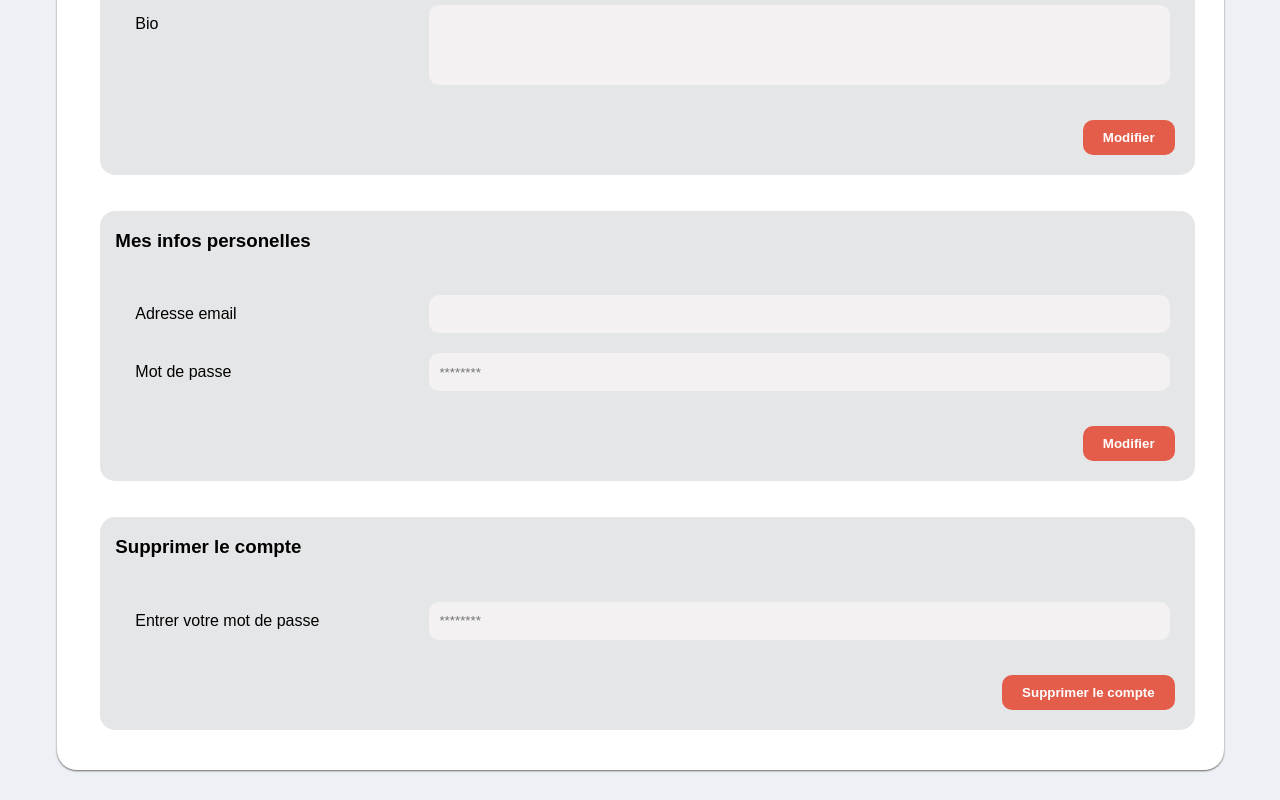
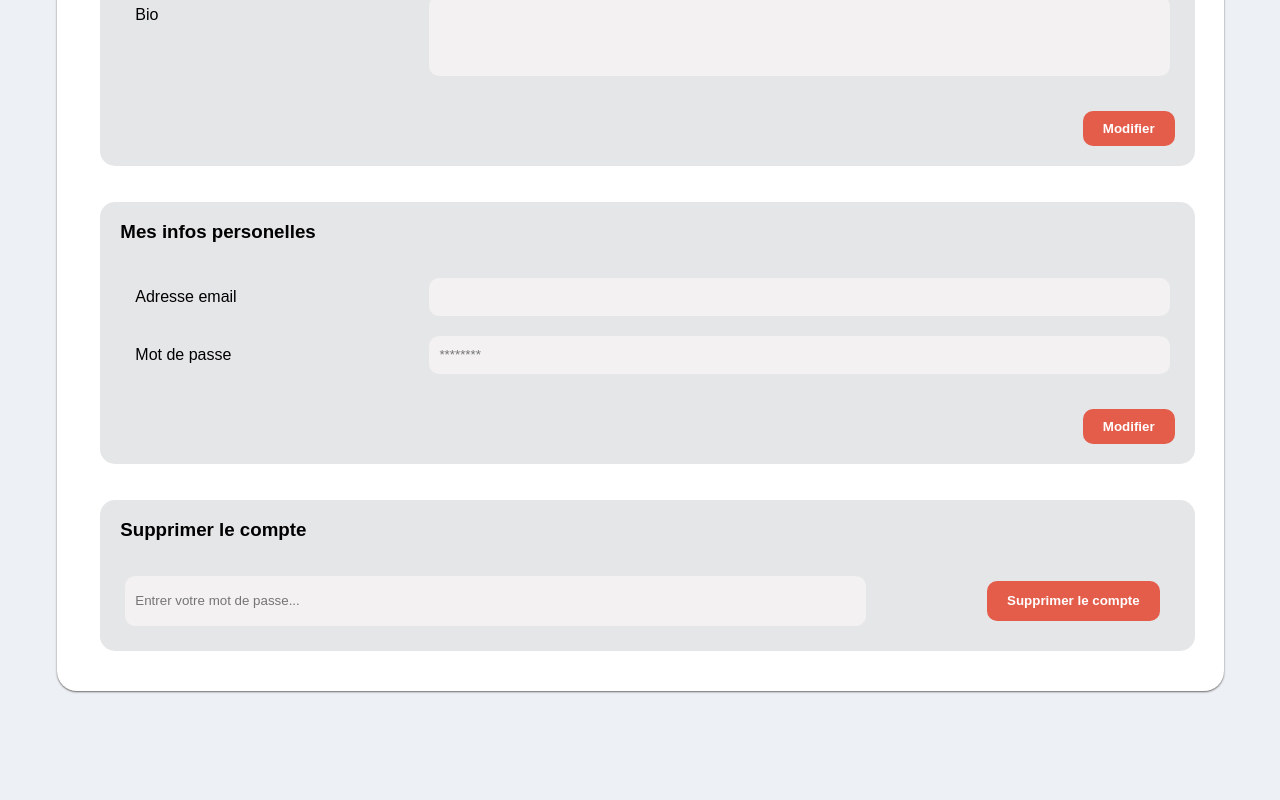
Before and after one commit to Jeanchal/Groupomania, a React (Create React App) app in the folder frontend/: page /profil in a window 1280 px wide. Shown: the part 702-1502 px from the top of the page. After the commit the page ends 1423 px from the top, so only its background shows below. Built offline with nearby package versions, Linux system fonts and the light colour scheme; no server answers.

Commit message:
routes likes, amélioration profil

```diff
--- a/frontend/src/components/Profil/SupprProfil.js
+++ b/frontend/src/components/Profil/SupprProfil.js
@@ -24,18 +24,17 @@ const SupprProfil = () => {
     <div className="infos-container">
       <h3>Supprimer le compte</h3>
       <form action="" onSubmit={deleteUser}>
-        <div className="profilGrid">
-          <label htmlFor="mdp-profil">Entrer votre mot de passe</label>
+        <div className="supp-container">
           <input
             type="password"
             name="mdp-supprProfil"
             id="mdp-supprProfil"
-            placeholder="********"
+            placeholder="Entrer votre mot de passe... "
             onChange={(e) => setPassword(e.target.value)}
           />
-        </div>
-        <div className="submit-infos">
-          <input type="submit" value="Supprimer le compte" />
+          <div className="submit-infos">
+            <input type="submit" value="Supprimer le compte" />
+          </div>
         </div>
       </form>
     </div>
--- a/frontend/src/styles/index.scss
+++ b/frontend/src/styles/index.scss
@@ -158,12 +158,14 @@
         border-radius: 15px;
         width: 95%;
         h3 {
-          padding-left: 15px;
+          padding-left: 20px;
+          margin-bottom: 10px;
         }
-        .profilGrid {
+        .profilGrid,
+        .supp-container {
           padding: 15px;
           display: grid;
-          grid-template-columns: 2fr 5fr;
+          // grid-template-columns: 2fr 5fr;
           @media (max-width: 515px) {
             display: flex;
             flex-direction: column;
@@ -193,6 +195,20 @@
             resize: none;
             overflow: hidden;
             height: 60px;
+          }
+        }
+        .profilGrid {
+          grid-template-columns: 2fr 5fr;
+        }
+        .supp-container {
+          grid-template-columns: 5fr 2fr;
+          #mdp-supprProfil {
+            height: 30px;
+          }
+          div {
+            position: relative;
+            top: 5px;
+            margin: 0 0 0 10px;
           }
         }
         .submit-infos {
```
Also changed, not shown: 2 other files (tests, documents, lock files or other folders).
